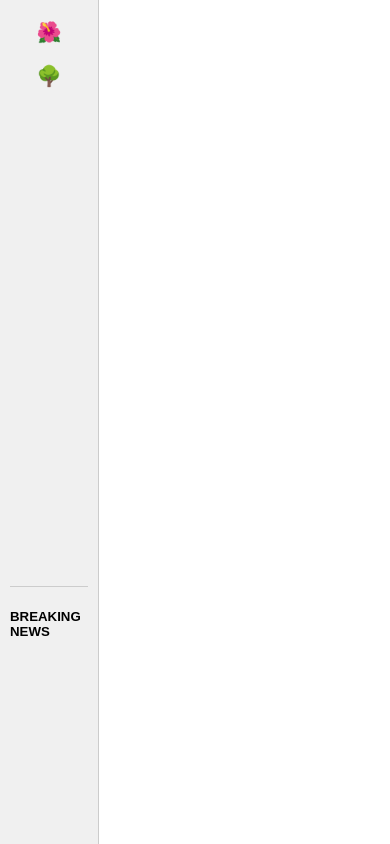
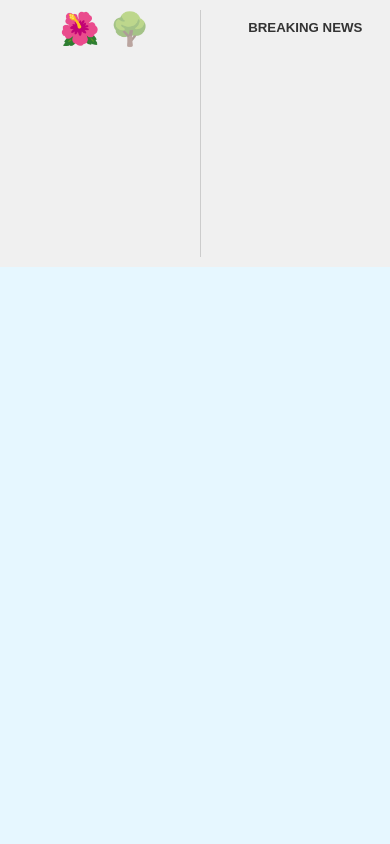
Before and after one commit to harveyspector64/Ecosystem3, a plain HTML site: page index.html in a window 390 px wide. Drawn offline with Linux system fonts and the light colour scheme.

Commit message:
Update styles.css

```diff
--- a/styles.css
+++ b/styles.css
@@ -1,10 +1,10 @@
 body {
+    font-family: Arial, sans-serif;
+    margin: 0;
+    padding: 0;
+    height: 100vh;
     display: flex;
-    margin: 0;
-    height: 100vh;
-    font-family: Arial, sans-serif;
-    overflow: hidden; /* Prevent scrolling */
-    touch-action: manipulation; /* Prevent double-tap zoom */
+    overflow: hidden;
 }
 
 #container {
@@ -14,91 +14,103 @@ body {
 }
 
 #sidebar {
-    width: 20%; /* Adjust for a better fit on mobile */
+    width: 20%;
+    min-width: 200px;
     background-color: #f0f0f0;
     padding: 10px;
-    border-right: 1px solid #ccc;
     display: flex;
     flex-direction: column;
-    justify-content: space-between; /* Distribute space evenly */
-    overflow-y: auto; /* Scrollable sidebar */
+    justify-content: space-between;
+    box-shadow: 2px 0 5px rgba(0,0,0,0.1);
 }
 
 #emoji-panel {
     display: flex;
-    flex-direction: column;
-    align-items: center;
-    overflow-y: auto; /* Scrollable emoji panel */
+    flex-wrap: wrap;
+    justify-content: center;
+    gap: 10px;
+}
+
+.emoji {
+    font-size: 2em;
+    cursor: pointer;
+    transition: transform 0.2s;
+}
+
+.emoji:hover {
+    transform: scale(1.1);
+}
+
+.emoji.disabled {
+    opacity: 0.5;
+    cursor: not-allowed;
 }
 
 #event-menu {
-    display: flex;
-    flex-direction: column;
-    align-items: center;
-    height: 30%;
-    overflow-y: hidden; /* Prevent scrolling */
+    margin-top: 20px;
     border-top: 1px solid #ccc;
-    margin-top: 10px;
+    padding-top: 10px;
 }
 
-#event-log {
-    height: 200px; /* Adjust height as needed */
-    overflow: hidden; /* Hide the overflow */
-    position: relative;
+#event-menu h5 {
+    margin: 0 0 10px 0;
+    text-align: center;
+    color: #333;
 }
 
 .event-message {
-    height: 20px; /* Adjust height to match the transition */
-    overflow: hidden;
-    position: absolute;
-    width: 100%; /* Ensure full width */
-    box-sizing: border-box; /* Include padding and border in the element's total width and height */
+    background-color: #fff;
+    border: 1px solid #ddd;
+    padding: 5px;
+    margin-bottom: 5px;
+    border-radius: 3px;
+    font-size: 0.9em;
 }
 
 #play-area {
-    flex: 1;
-    background-color: #ffffff;
+    flex-grow: 1;
+    background-color: #e6f7ff;
     position: relative;
     overflow: hidden;
 }
 
-.emoji {
-    font-size: 20px; /* Size for panel emojis */
-    cursor: pointer;
-    margin: 10px 0;
-}
-
-.disabled {
-    color: #ccc;
-}
-
 .butterfly {
-    font-size: 15px; /* Smaller size for butterflies */
-    opacity: 0.7; /* Slightly transparent */
-}
-
-.tree {
-    font-size: 80px; /* Larger size for trees */
+    transition: all 0.5s ease;
 }
 
 .bird {
-    font-size: 30px; /* Relative size for birds */
-    content: '🐦'; /* Default to red robin */
+    transition: all 0.3s ease;
 }
 
 .worm {
-    font-size: 10px; /* Smaller size for worms */
+    transition: transform 0.5s ease;
 }
 
-/* Prevent default touch actions */
-body, #play-area, .emoji {
-    touch-action: manipulation;
-}
+@media (max-width: 768px) {
+    #container {
+        flex-direction: column;
+    }
 
-/* Override bird emoji based on platform */
-@supports (-webkit-appearance: none) and (stroke-color:transparent) {
-    /* iOS and macOS */
-    .bird {
-        content: '🦅'; /* Use crow emoji for Apple */
+    #sidebar {
+        width: 100%;
+        min-width: auto;
+        height: 30%;
+        flex-direction: row;
+    }
+
+    #emoji-panel {
+        width: 50%;
+    }
+
+    #event-menu {
+        width: 50%;
+        margin-top: 0;
+        border-top: none;
+        border-left: 1px solid #ccc;
+        padding-left: 10px;
+    }
+
+    #play-area {
+        height: 70%;
     }
 }
```
